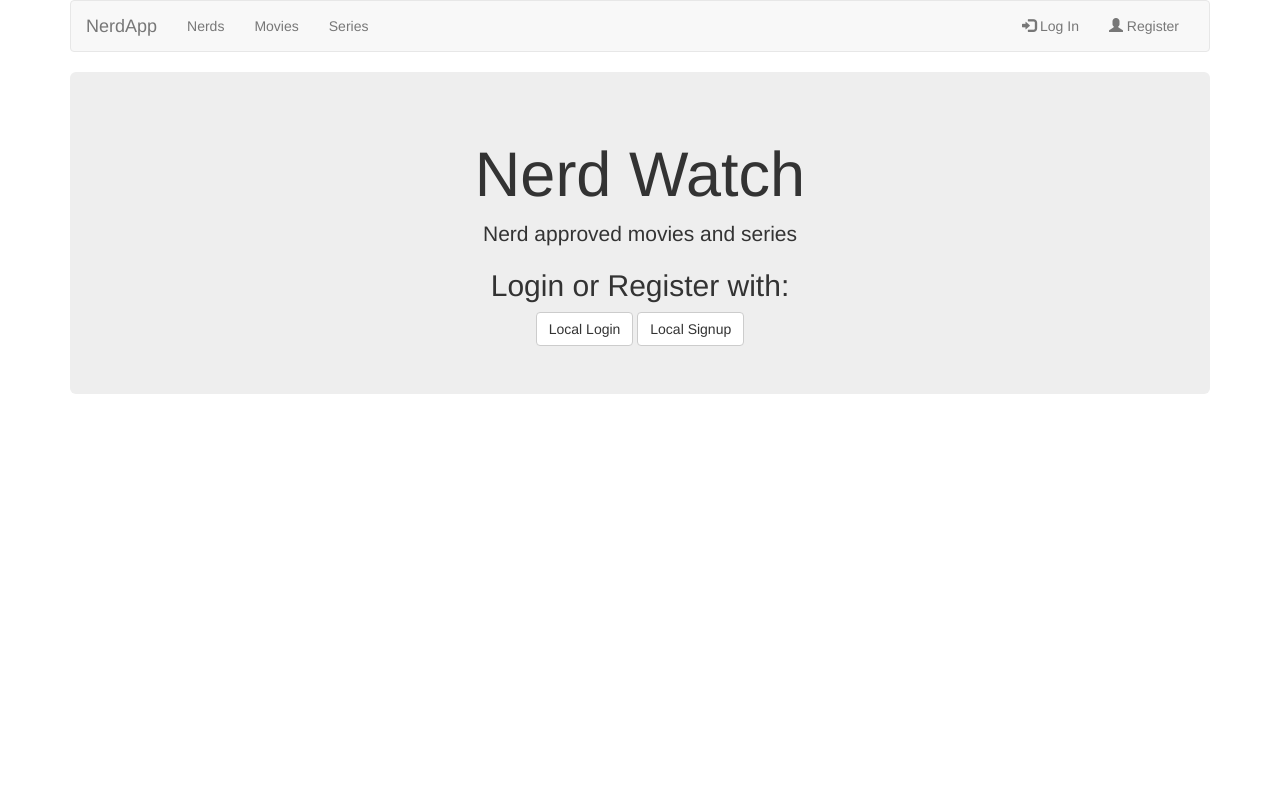
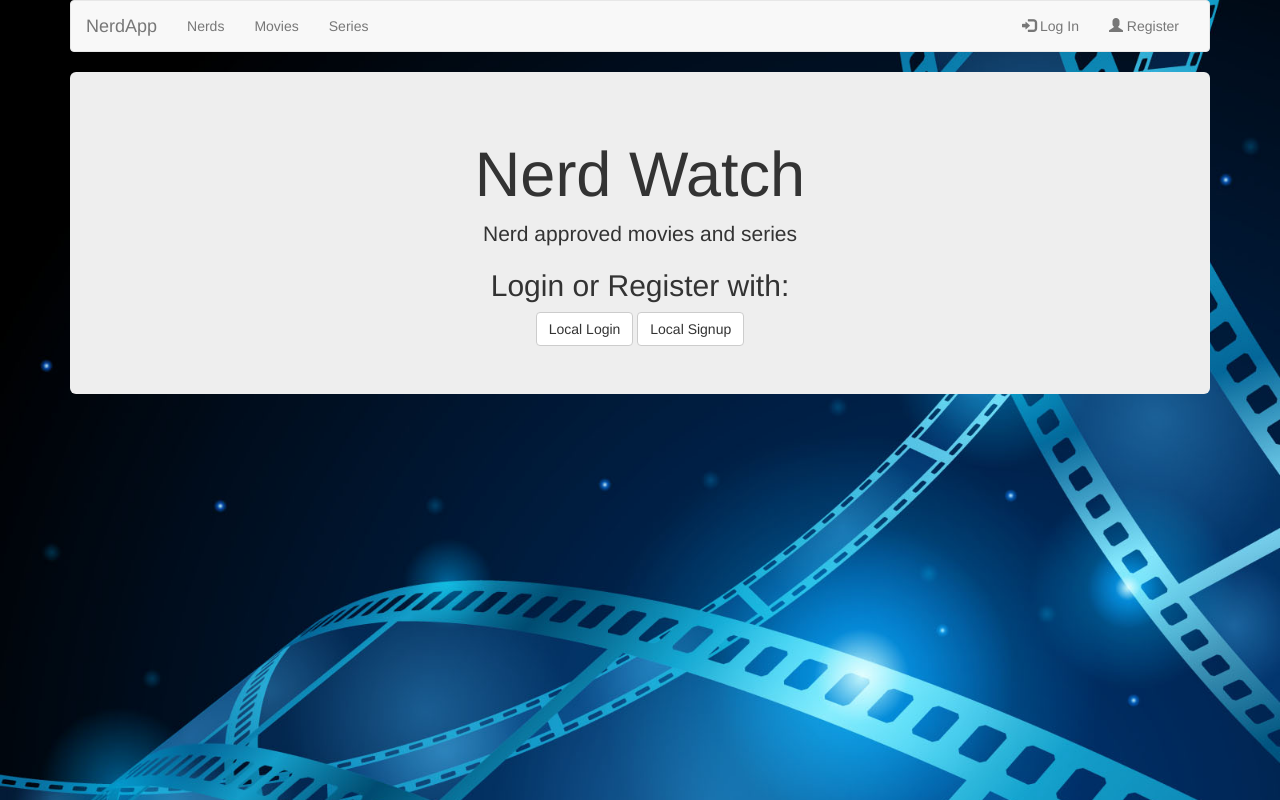
Before and after one commit to Tyslan/NerdWatch-Web, a website: page public/index.html at #!/login in a window 1280 px wide. Drawn offline with nearby package versions, Linux system fonts and the light colour scheme; some packages are replaced by stand-ins of ours; no server answers; some icons are missing.

Commit message:
background image added

```diff
--- a/public/css/style.css
+++ b/public/css/style.css
@@ -0,0 +1,7 @@
+body {
+    background: url('../assets/img/background.jpg')no-repeat center center fixed;
+    -webkit-background-size: cover;
+    -moz-background-size: cover;
+    -o-background-size: cover;
+    background-size: cover;
+}
```
Also changed, not shown: public/index.html (+0 -1 lines), public/views/login.html (+1 -1 lines), public/views/register.html (+1 -1 lines), public/assets/img/background.jpg (added).
